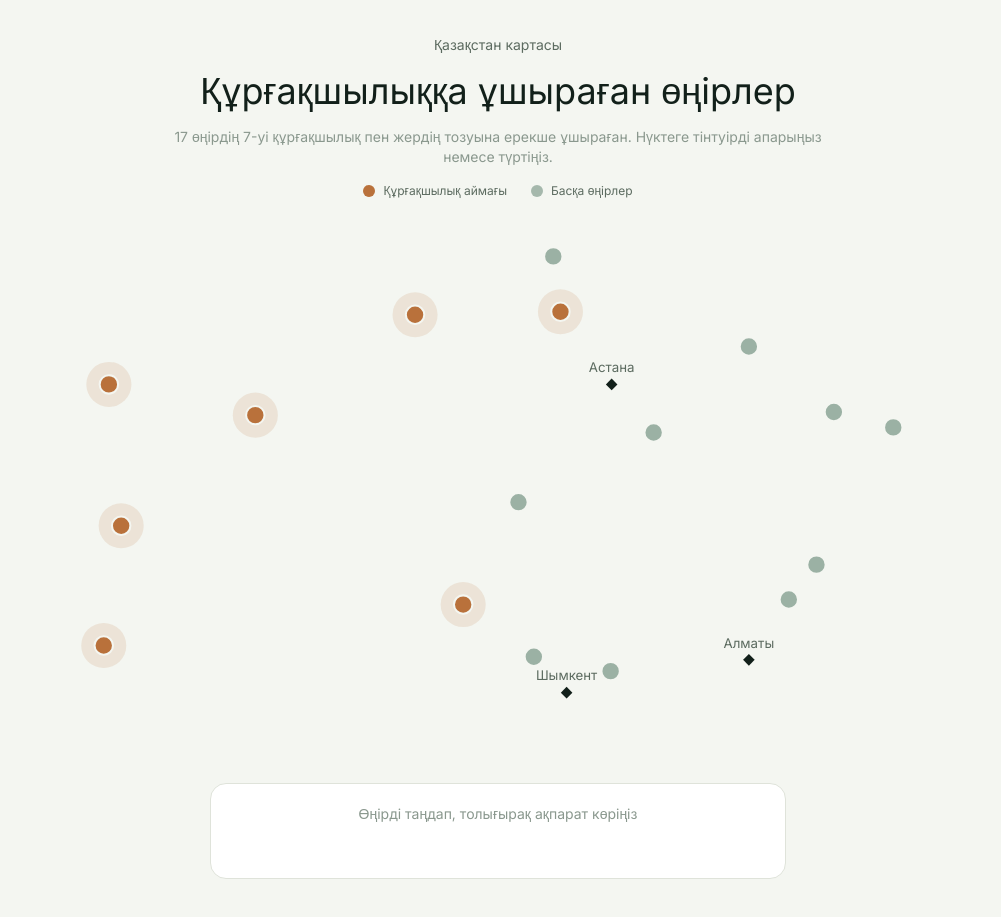
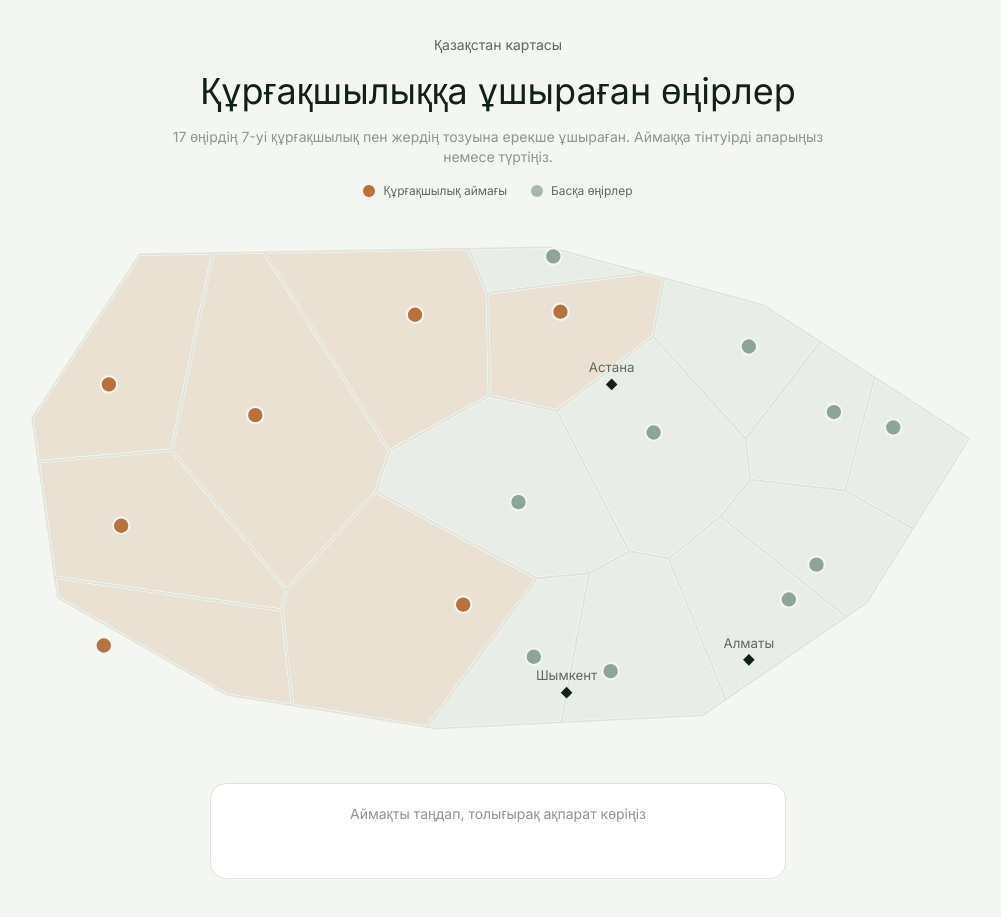
Before and after one commit to dmr88/geoleader, a React (Vite) app: page /#/ in a window 1280 px wide. Shown: the part 2460-3377 px from the top of the page, without its empty margins (142-1143 px from the left). Built offline with nearby package versions, Linux system fonts and the light colour scheme.

Commit message:
Map: add region border lines (Voronoi cells clipped to country silhouette)

```diff
--- a/package.json
+++ b/package.json
@@ -10,6 +10,7 @@
     "preview": "vite preview"
   },
   "dependencies": {
+    "d3-delaunay": "^6.0.4",
     "lucide-react": "^1.46.0",
     "react": "^19.2.8",
     "react-dom": "^19.2.8",
@@ -17,6 +18,7 @@
   },
   "devDependencies": {
     "@tailwindcss/vite": "^4.3.3",
+    "@types/d3-delaunay": "^6.0.4",
     "@types/node": "^24.13.3",
     "@types/react": "^19.2.18",
     "@types/react-dom": "^19.2.4",
--- a/src/components/KazakhstanMap.tsx
+++ b/src/components/KazakhstanMap.tsx
@@ -1,9 +1,79 @@
-import { useState } from 'react'
+import { useMemo, useState } from 'react'
+import { Delaunay } from 'd3-delaunay'
 import { regions, cities } from '../data/kazakhstanRegions'
+
+// Large outer bounds so every Voronoi edge is properly closed before we clip
+// the cells down to the country silhouette below.
+const OUTER_BOUNDS: [number, number, number, number] = [-200, -200, 1200, 700]
+
+// Rough, simplified silhouette of Kazakhstan in the same 1000x500 coordinate
+// space as the region points (schematic, not a surveyed border — kept convex
+// so the clipping math below is reliable).
+const COUNTRY_OUTLINE: Array<[number, number]> = [
+  [150, 15],
+  [550, 8],
+  [760, 65],
+  [960, 195],
+  [860, 355],
+  [700, 465],
+  [440, 478],
+  [235, 445],
+  [70, 350],
+  [45, 175],
+]
+
+// Sutherland–Hodgman polygon clipping (subject clipped against a convex clip polygon).
+function clipPolygon(subject: Array<[number, number]>, clip: Array<[number, number]>): Array<[number, number]> {
+  let output = subject
+  for (let i = 0; i < clip.length; i++) {
+    const a = clip[i]
+    const b = clip[(i + 1) % clip.length]
+    const input = output
+    output = []
+    if (input.length === 0) break
+    for (let j = 0; j < input.length; j++) {
+      const cur = input[j]
+      const prev = input[(j - 1 + input.length) % input.length]
+      const side = (p: [number, number]) => (b[0] - a[0]) * (p[1] - a[1]) - (b[1] - a[1]) * (p[0] - a[0])
+      const curInside = side(cur) >= 0
+      const prevInside = side(prev) >= 0
+      if (curInside) {
+        if (!prevInside) {
+          const t =
+            ((a[0] - prev[0]) * (b[1] - a[1]) - (a[1] - prev[1]) * (b[0] - a[0])) /
+            ((cur[0] - prev[0]) * (b[1] - a[1]) - (cur[1] - prev[1]) * (b[0] - a[0]))
+          output.push([prev[0] + t * (cur[0] - prev[0]), prev[1] + t * (cur[1] - prev[1])])
+        }
+        output.push(cur)
+      } else if (prevInside) {
+        const t =
+          ((a[0] - prev[0]) * (b[1] - a[1]) - (a[1] - prev[1]) * (b[0] - a[0])) /
+          ((cur[0] - prev[0]) * (b[1] - a[1]) - (cur[1] - prev[1]) * (b[0] - a[0]))
+        output.push([prev[0] + t * (cur[0] - prev[0]), prev[1] + t * (cur[1] - prev[1])])
+      }
+    }
+  }
+  return output
+}
+
+function polygonToPath(poly: Array<[number, number]> | null): string {
+  if (!poly || poly.length === 0) return ''
+  return poly.map((p, i) => `${i === 0 ? 'M' : 'L'}${p[0].toFixed(1)},${p[1].toFixed(1)}`).join(' ') + 'Z'
+}
 
 export default function KazakhstanMap() {
   const [activeId, setActiveId] = useState<string | null>(null)
   const active = regions.find((r) => r.id === activeId) ?? null
+
+  const cellPaths = useMemo(() => {
+    const delaunay = Delaunay.from(regions.map((r) => [r.x, r.y] as [number, number]))
+    const voronoi = delaunay.voronoi(OUTER_BOUNDS)
+    return regions.map((r, i) => {
+      const raw = voronoi.cellPolygon(i)
+      const clipped = raw ? clipPolygon(raw as Array<[number, number]>, COUNTRY_OUTLINE) : null
+      return { id: r.id, d: polygonToPath(clipped) }
+    })
+  }, [])
 
   return (
     <section className="px-6 sm:px-8 py-24 bg-[#f4f6f1]">
@@ -16,7 +86,7 @@ export default function KazakhstanMap() {
           Құрғақшылыққа ұшыраған өңірлер
         </h2>
         <p className="text-center text-sm text-[#8a988e] max-w-2xl mx-auto mb-4">
-          17 өңірдің 7-уі құрғақшылық пен жердің тозуына ерекше ұшыраған. Нүктеге
+          17 өңірдің 7-уі құрғақшылық пен жердің тозуына ерекше ұшыраған. Аймаққа
           тінтуірді апарыңыз немесе түртіңіз.
         </p>
 
@@ -36,8 +106,37 @@ export default function KazakhstanMap() {
             role="img"
             aria-label="Қазақстан облыстарының картасы"
           >
+            {/* Area cells: computed from each region's real coordinates (Voronoi),
+                a schematic approximation of borders, not surveyed administrative lines. */}
+            {cellPaths.map(({ id, d }) => {
+              const region = regions.find((r) => r.id === id)!
+              const isActive = id === activeId
+              return (
+                <path
+                  key={id}
+                  d={d}
+                  tabIndex={0}
+                  className="cursor-pointer outline-none"
+                  fill={region.arid ? '#b9713b' : '#2f5d46'}
+                  fillOpacity={isActive ? (region.arid ? 0.3 : 0.16) : region.arid ? 0.16 : 0.06}
+                  stroke="#f4f6f1"
+                  strokeWidth={3}
+                  style={{ transition: 'fill-opacity 200ms ease' }}
+                  onMouseEnter={() => setActiveId(id)}
+                  onMouseLeave={() => setActiveId((cur) => (cur === id ? null : cur))}
+                  onFocus={() => setActiveId(id)}
+                  onClick={() => setActiveId((cur) => (cur === id ? null : id))}
+                />
+              )
+            })}
+
+            {/* Thin border lines between cells, drawn once on top so they read crisply */}
+            {cellPaths.map(({ id, d }) => (
+              <path key={`line-${id}`} d={d} fill="none" stroke="#dfe3da" strokeWidth={1.5} pointerEvents="none" />
+            ))}
+
             {cities.map((c) => (
-              <g key={c.id}>
+              <g key={c.id} pointerEvents="none">
                 <rect
                   x={c.x - 4}
                   y={c.y - 4}
@@ -62,36 +161,18 @@ export default function KazakhstanMap() {
             {regions.map((r) => {
               const isActive = r.id === activeId
               return (
-                <g
+                <circle
                   key={r.id}
-                  tabIndex={0}
-                  className="cursor-pointer outline-none"
-                  onMouseEnter={() => setActiveId(r.id)}
-                  onMouseLeave={() => setActiveId((cur) => (cur === r.id ? null : cur))}
-                  onFocus={() => setActiveId(r.id)}
-                  onClick={() => setActiveId((cur) => (cur === r.id ? null : r.id))}
-                >
-                  {r.arid && (
-                    <circle
-                      cx={r.x}
-                      cy={r.y}
-                      r={isActive ? 26 : 22}
-                      fill="#b9713b"
-                      opacity={isActive ? 0.22 : 0.14}
-                      style={{ transition: 'all 200ms ease' }}
-                    />
-                  )}
-                  <circle
-                    cx={r.x}
-                    cy={r.y}
-                    r={isActive ? 12 : 9}
-                    fill={r.arid ? '#b9713b' : '#2f5d46'}
-                    fillOpacity={r.arid ? 1 : 0.45}
-                    stroke="#f4f6f1"
-                    strokeWidth={2}
-                    style={{ transition: 'all 200ms ease' }}
-                  />
-                </g>
+                  cx={r.x}
+                  cy={r.y}
+                  r={isActive ? 11 : 8}
+                  fill={r.arid ? '#b9713b' : '#2f5d46'}
+                  fillOpacity={r.arid ? 1 : 0.5}
+                  stroke="#f4f6f1"
+                  strokeWidth={2}
+                  pointerEvents="none"
+                  style={{ transition: 'all 200ms ease' }}
+                />
               )
             })}
           </svg>
@@ -111,7 +192,7 @@ export default function KazakhstanMap() {
               <p className="text-sm text-[#5c6b60]">{active.note}</p>
             </>
           ) : (
-            <p className="text-sm text-[#8a988e]">Өңірді таңдап, толығырақ ақпарат көріңіз</p>
+            <p className="text-sm text-[#8a988e]">Аймақты таңдап, толығырақ ақпарат көріңіз</p>
           )}
         </div>
       </div>
```
Also changed, not shown: 4 other files (tests, documents, lock files or other folders).
